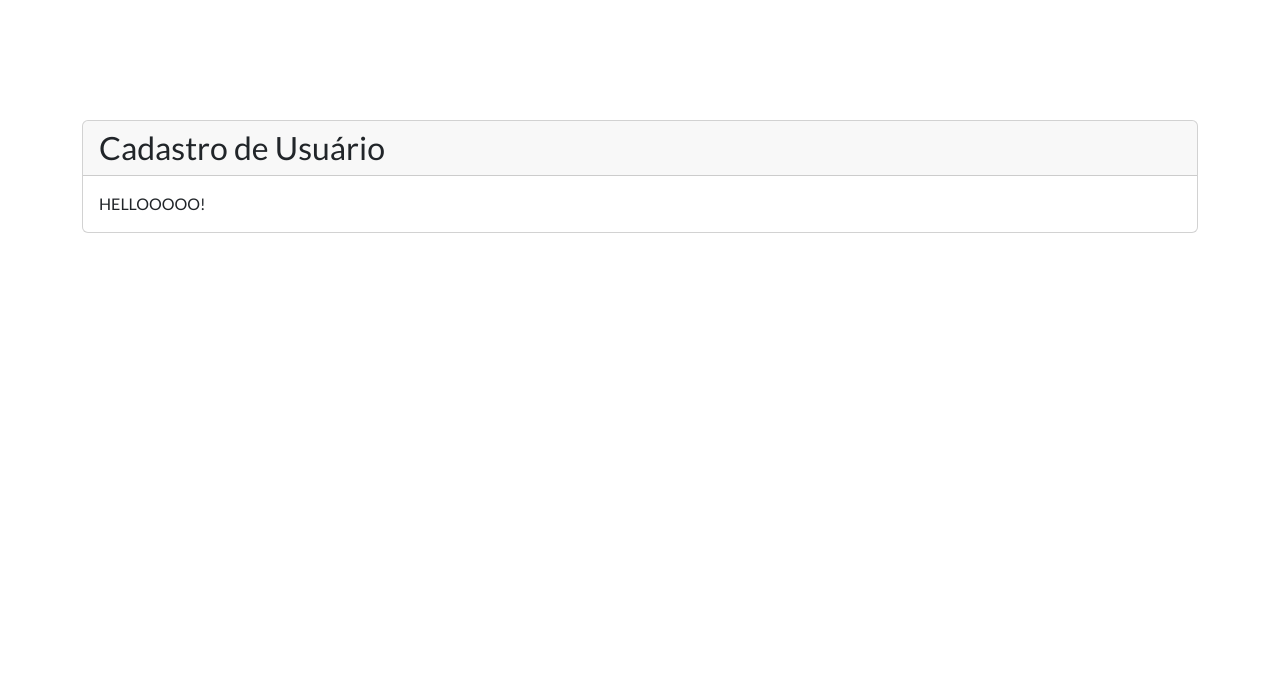
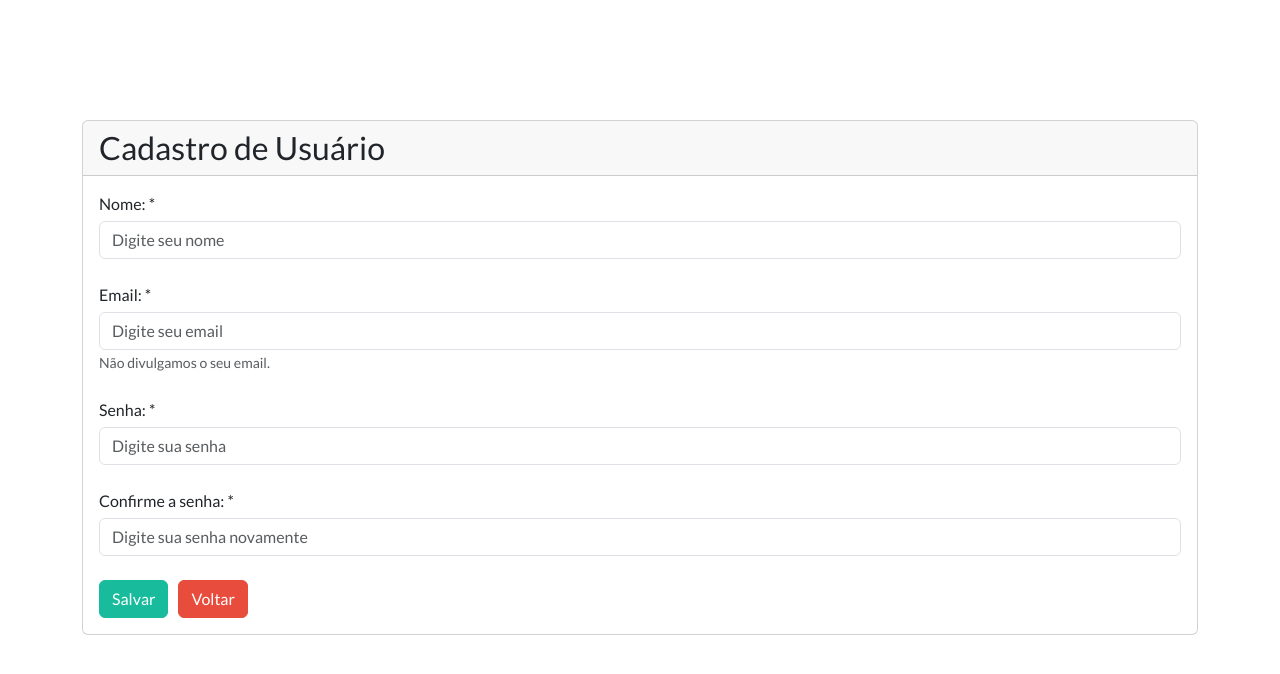
Before and after one commit to ChristianHVarela/MeuPrimeiroProjetoFrontReact, a React (Create React App) app: page /#/cadastro-usuario in a window 1280 px wide. Shown: the top 674 px of the page. Built offline with nearby package versions, Linux system fonts and the light colour scheme.

Commit message:
Merge PP-1

```diff
--- a/package.json
+++ b/package.json
@@ -9,6 +9,7 @@
     "bootswatch": "^5.1.3",
     "react": "^17.0.2",
     "react-dom": "^17.0.2",
+    "react-router-dom": "5.1.2",
     "react-scripts": "5.0.0",
     "web-vitals": "^2.1.4"
   },
--- a/src/Component/button.js
+++ b/src/Component/button.js
@@ -4,7 +4,7 @@ class Button extends React.Component{
 
     render(){
         return(
-            <button className={this.props.color} type="button" onClick={this.props.click} onChange={this.props.change}>
+            <button className={this.props.color} type="button" onClick={this.props.click} onChange={this.props.change} style={this.props.style}>
                 {this.props.children}
             </button>
         )
--- /dev/null
+++ b/src/Component/input.js
@@ -0,0 +1,17 @@
+import React from "react";
+
+class Input extends React.Component{
+
+    render(){
+        return(
+            <div>
+            <label style={{marginBottom: '5px'}} >{this.props.label}</label>
+            <input type={this.props.type} class="form-control" id={this.props.id} aria-describedby={this.props.aria} placeholder={this.props.placeholder}
+            onChange={this.props.change} onClick={this.props.click}/>
+            </div>
+        )
+    }
+
+}
+
+export default Input
--- a/src/View/cadastroUsuario.js
+++ b/src/View/cadastroUsuario.js
@@ -1,13 +1,58 @@
 import React from "react";
+import Button from "../Component/button";
 import Card from "../Component/Card";
+import FormGroup from "../Component/formGroup";
+import Input from "../Component/input"
 
 class CadastroUsuario extends React.Component{
+
+    state = {
+        nome: "",
+        email: "",
+        senha: null,
+        senha2: null
+    }
+
+    teste = () => {
+        console.log(this.state);
+
+    }
 
     render(){
         return(
             <div className="container">
                 <Card title="Cadastro de Usuário">
-                    HELLOOOOO!
+                    <div className="row">
+                        <div className="col-lg-12">
+                            <form>
+                                <fieldset>
+                                    <FormGroup>
+                                        <Input label="Nome: *" type="text" id="inputNome" aria="nomeHelp" placeholder="Digite seu nome" change={(e) =>
+                                            this.setState({nome: e.target.value})} />
+                                    </FormGroup>
+                                    <br />
+                                    <FormGroup>
+                                        <Input label="Email: *" type="text" id="inputEmail" aria="emailHelp" placeholder="Digite seu email"
+                                         change={(e) =>  this.setState({email: e.target.value})} />
+                                        <small id="emailHelp" className="form-text text-muted">Não divulgamos o seu email.</small>
+                                    </FormGroup>
+                                    <br />
+                                    <FormGroup>
+                                        <Input label="Senha: *" type="password" id="inputSenha" aria="senhaHelp" placeholder="Digite sua senha"
+                                        change={(e) =>  this.setState({senha: e.target.value})}  />
+                                    </FormGroup>
+                                    <br />
+                                    <FormGroup>
+                                        <Input label="Confirme a senha: *" type="password" id="inputSenhaAgain" aria="senhaAgainHelp" placeholder="Digite sua senha novamente"
+                                        change={(e) =>  this.setState({senha2: e.target.value})}  />
+                                    </FormGroup>
+                                    <br />
+                                    <Button color="btn btn-success" click={this.teste}>Salvar</Button>
+                                    <Button color="btn btn-danger" style={{marginLeft: '10px'}}>Voltar</Button>
+                                </fieldset>
+                            </form>
+                        </div>
+                    </div>
                 </Card>
             </div>
         )
--- a/src/index.js
+++ b/src/index.js
@@ -1,6 +1,6 @@
 import React from 'react';
 import ReactDOM from 'react-dom';
-import App from './App';
+import App from './main/App';
 
 
 ReactDOM.render(<App />, document.getElementById('root')
--- a/src/App.js
+++ b/src/main/App.js
@@ -1,8 +1,7 @@
 import React from "react";
 import 'bootswatch/dist/flatly/bootstrap.css'
-import Login from "./View/login";
-import CadastroUsuario from "./View/cadastroUsuario";
-import "./custom.css"
+import Rotas from "./rotas"
+import "../custom.css"
 
 
 class App extends React.Component {
@@ -10,11 +9,10 @@ class App extends React.Component {
   render(){
     return (
       <div>
-        <CadastroUsuario />
+        <Rotas />
       </div>
     )
   }
-
 }
 
 export default App;
--- /dev/null
+++ b/src/main/rotas.js
@@ -0,0 +1,18 @@
+import React from "react";
+import Login from "../View/login";
+import CadastroUsuario from "../View/cadastroUsuario";
+
+import {Route, Switch, HashRouter} from 'react-router-dom'
+
+function Rotas(){
+    return(
+        <HashRouter>
+            <Switch>
+                <Route path="/login" component={Login} />
+                <Route path="/cadastro-usuario" component={CadastroUsuario} />
+            </Switch>
+        </HashRouter>
+    )
+}
+
+export default Rotas
```
Also changed, not shown: 1 other file (tests, documents, lock files or other folders).
